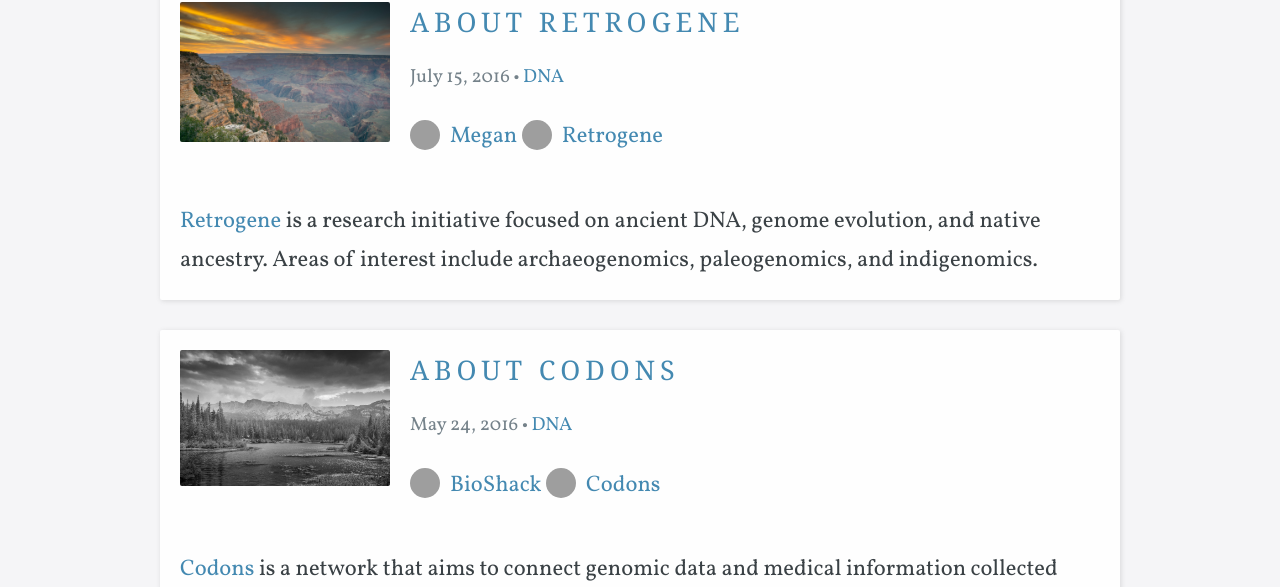
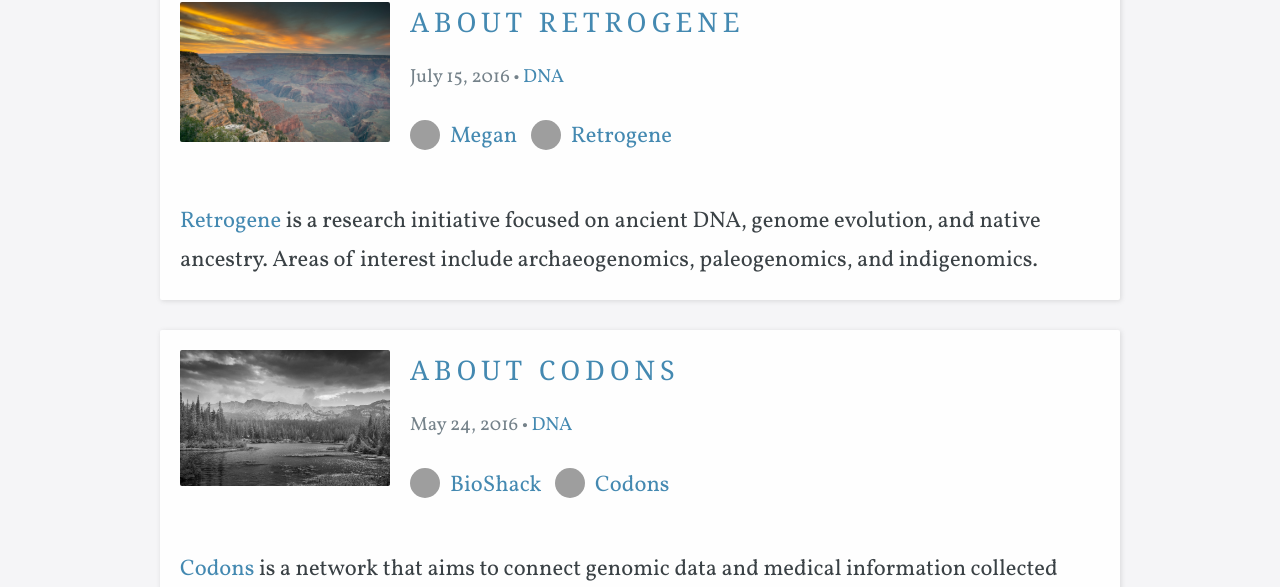
Before and after one commit to bioshack/d8a, a Jekyll site: the page built from pages/index.html, in a window 1280 px wide. Shown: the part 1015-1602 px from the top of the page. Built offline with Jekyll 4.4.1, drawn with Linux system fonts in a browser that asks for light colours; some web fonts are replaced; the list of posts is cut into pages by our own code; grey boxes are pictures that could not be loaded.

Commit message:
Add space

```diff
--- a/_includes/post-summary.html
+++ b/_includes/post-summary.html
@@ -12,7 +12,7 @@
       {% if include.post.author %}
       {% assign author_id = include.post.author | prepend: "/people/" | append: "/" %}
       {% assign author = site.people | where: "url", author_id | first %}
-      <img src="{% include relative-src.html src=author.image %}" alt="Photo of {{ author.name }}" width="30" height="30"> <a href="{{ site.baseurl }}/archive/#{{ author.name | slugify }}">{{ author.name }}</a> &nbsp;
+      <img src="{% include relative-src.html src=author.image %}" alt="Photo of {{ author.name }}" width="30" height="30"> <a href="{{ site.baseurl }}/archive/#{{ author.name | slugify }}">{{ author.name }}</a> &nbsp; &nbsp;
       {% endif %}
 
       {% if include.post.project %}
```
